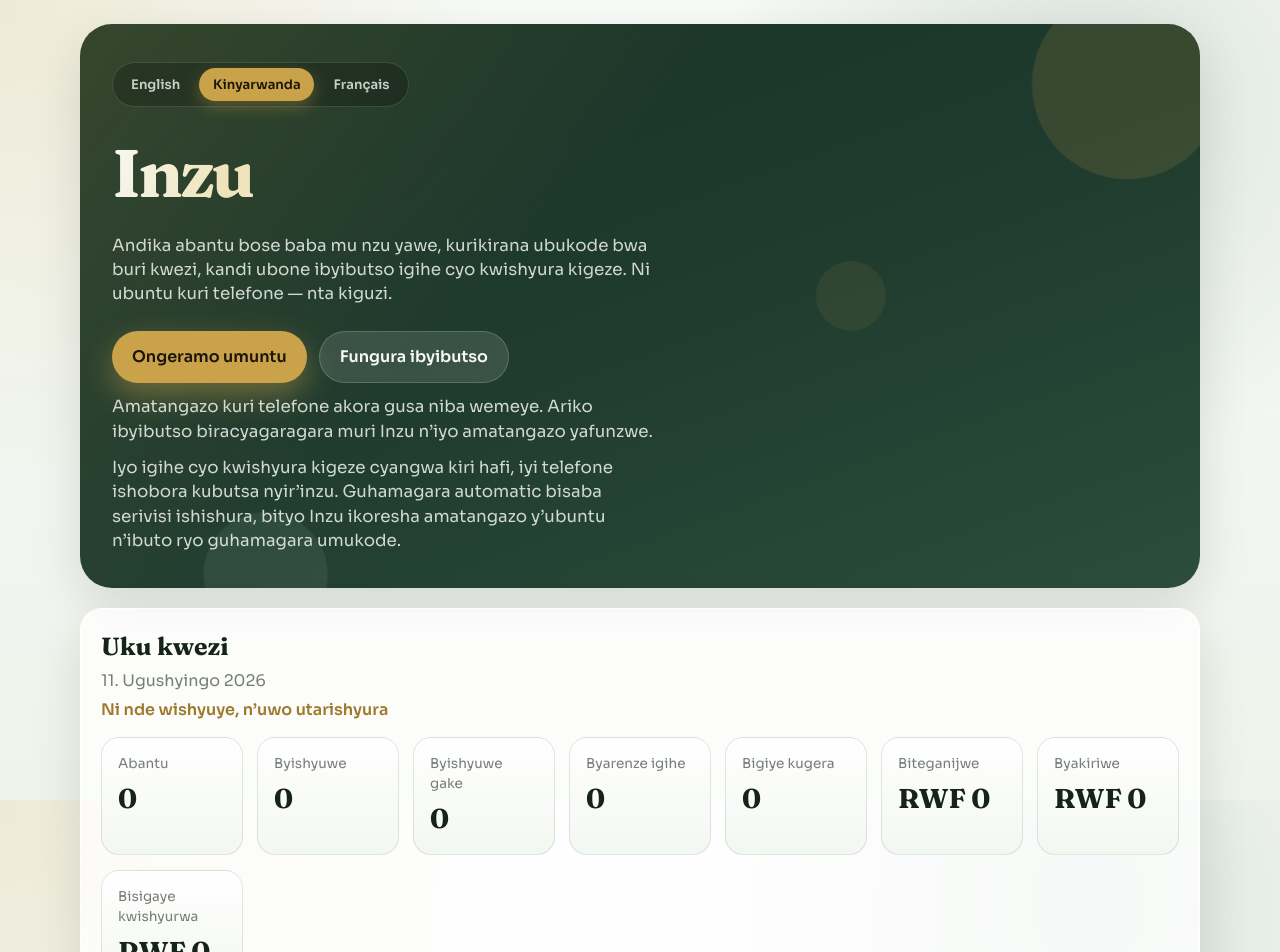
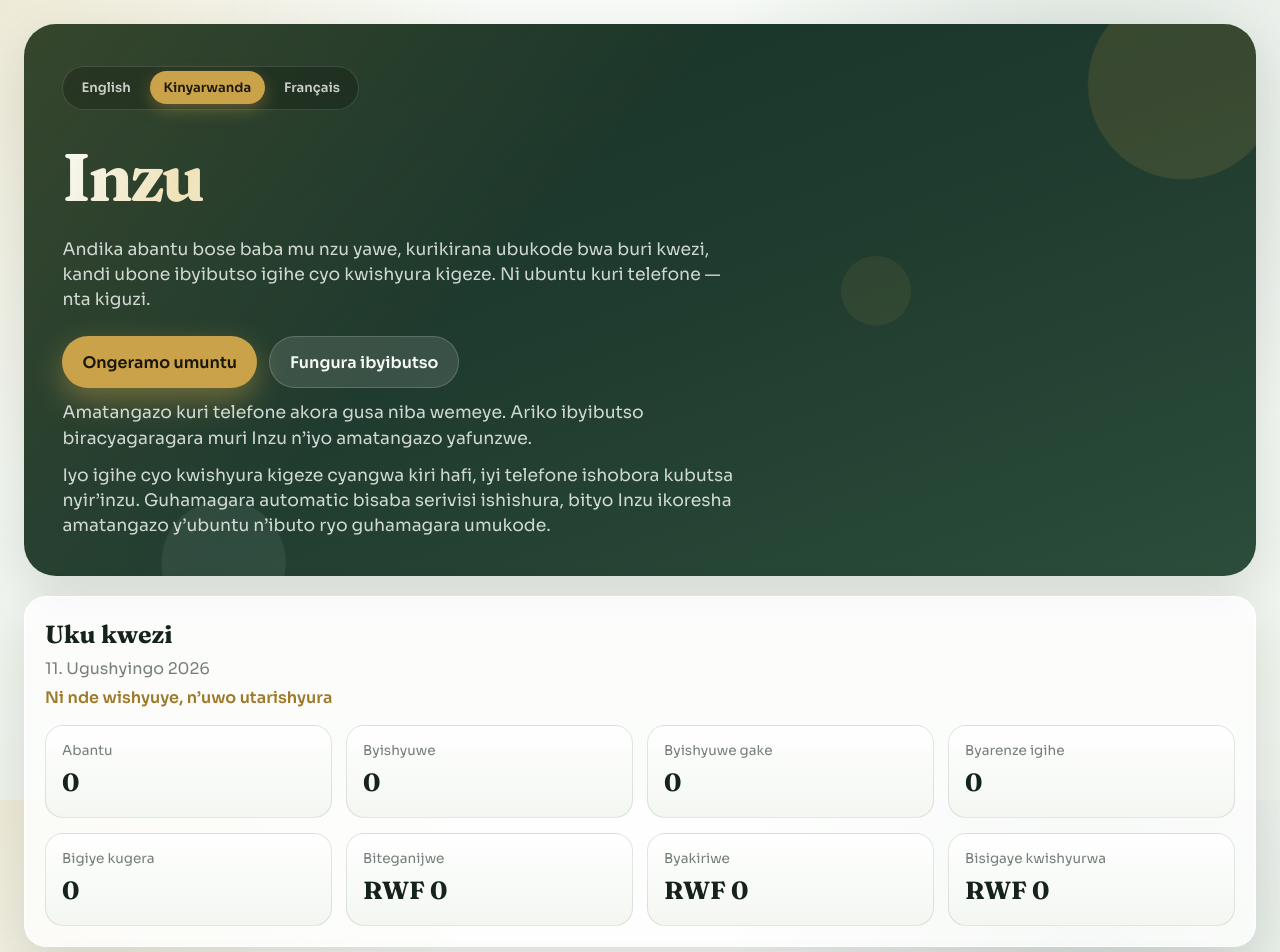
Before and after one commit to Ishimwefabrice/inzu, a React (Vite) app in the folder client/: page / in a window 1280 px wide. Shown: the top 952 px of the page. Built offline with nearby package versions, Linux system fonts and the light colour scheme.

Commit message:
Fix desktop layout so stats and panels fill the PC screen cleanly.
Co-authored-by: Cursor <cursoragent@cursor.com>

```diff
--- a/client/public/sw.js
+++ b/client/public/sw.js
@@ -1,4 +1,4 @@
-const CACHE = "inzu-v6";
+const CACHE = "inzu-v7";
 const ASSETS = ["./", "./index.html", "./manifest.webmanifest", "./favicon.svg"];
 
 self.addEventListener("install", (event) => {
--- a/client/src/index.css
+++ b/client/src/index.css
@@ -56,7 +56,7 @@ a {
 }
 
 .app-shell {
-  width: min(1120px, calc(100% - 2rem));
+  width: min(1200px, calc(100% - 2.5rem));
   margin: 0 auto;
   padding: 1.5rem 0 3rem;
   transition: opacity 0.25s ease;
@@ -503,7 +503,7 @@ a {
 }
 
 .stats-wide {
-  grid-template-columns: repeat(auto-fit, minmax(140px, 1fr));
+  grid-template-columns: repeat(4, minmax(0, 1fr));
 }
 
 .who-paid {
@@ -752,6 +752,7 @@ a {
 }
 
 .stat {
+  min-width: 0;
   padding: 1rem;
   border-radius: 18px;
   background: linear-gradient(180deg, #ffffff, #f3f7f1);
@@ -769,12 +770,16 @@ a {
   color: rgba(21, 35, 28, 0.58);
   font-size: 0.85rem;
   margin-bottom: 0.35rem;
+  overflow-wrap: anywhere;
+  line-height: 1.3;
 }
 
 .stat strong {
   font-family: "Fraunces", Georgia, serif;
-  font-size: 1.7rem;
+  font-size: clamp(1.25rem, 2.2vw, 1.7rem);
   font-weight: 700;
+  overflow-wrap: anywhere;
+  word-break: break-word;
 }
 
 .pop-in {
@@ -1190,8 +1195,57 @@ textarea:focus {
   }
 }
 
+@media (min-width: 1100px) {
+  .app-shell {
+    width: min(1320px, calc(100% - 3rem));
+  }
+
+  .hero {
+    padding: 2.6rem 2.4rem 2.4rem;
+  }
+
+  .hero-tagline,
+  .hero p {
+    max-width: 42rem;
+    font-size: 1.08rem;
+  }
+
+  .notif-help {
+    max-width: 42rem;
+  }
+
+  .stats-wide {
+    grid-template-columns: repeat(4, minmax(0, 1fr));
+  }
+
+  .stat strong {
+    font-size: 1.55rem;
+  }
+
+  .detail-modal {
+    width: min(720px, 100%);
+  }
+
+  .modal {
+    width: min(560px, 100%);
+  }
+
+  .people {
+    display: grid;
+    grid-template-columns: 1fr;
+    gap: 0.9rem;
+  }
+}
+
+@media (max-width: 1100px) and (min-width: 861px) {
+  .stats-wide {
+    grid-template-columns: repeat(4, minmax(0, 1fr));
+  }
+}
+
 @media (max-width: 860px) {
-  .stats {
+  .stats,
+  .stats-wide {
     grid-template-columns: 1fr 1fr;
   }
 
@@ -1212,11 +1266,15 @@ textarea:focus {
     width: 100%;
     height: 200px;
   }
+
+  .form-row {
+    grid-template-columns: 1fr;
+  }
 }
 
 @media (max-width: 560px) {
   .app-shell {
-    width: min(100% - 1rem, 1120px);
+    width: min(100% - 1rem, 1200px);
   }
 
   .hero {
@@ -1237,6 +1295,7 @@ textarea:focus {
   }
 
   .stats,
+  .stats-wide,
   .form-row {
     grid-template-columns: 1fr;
   }
```
